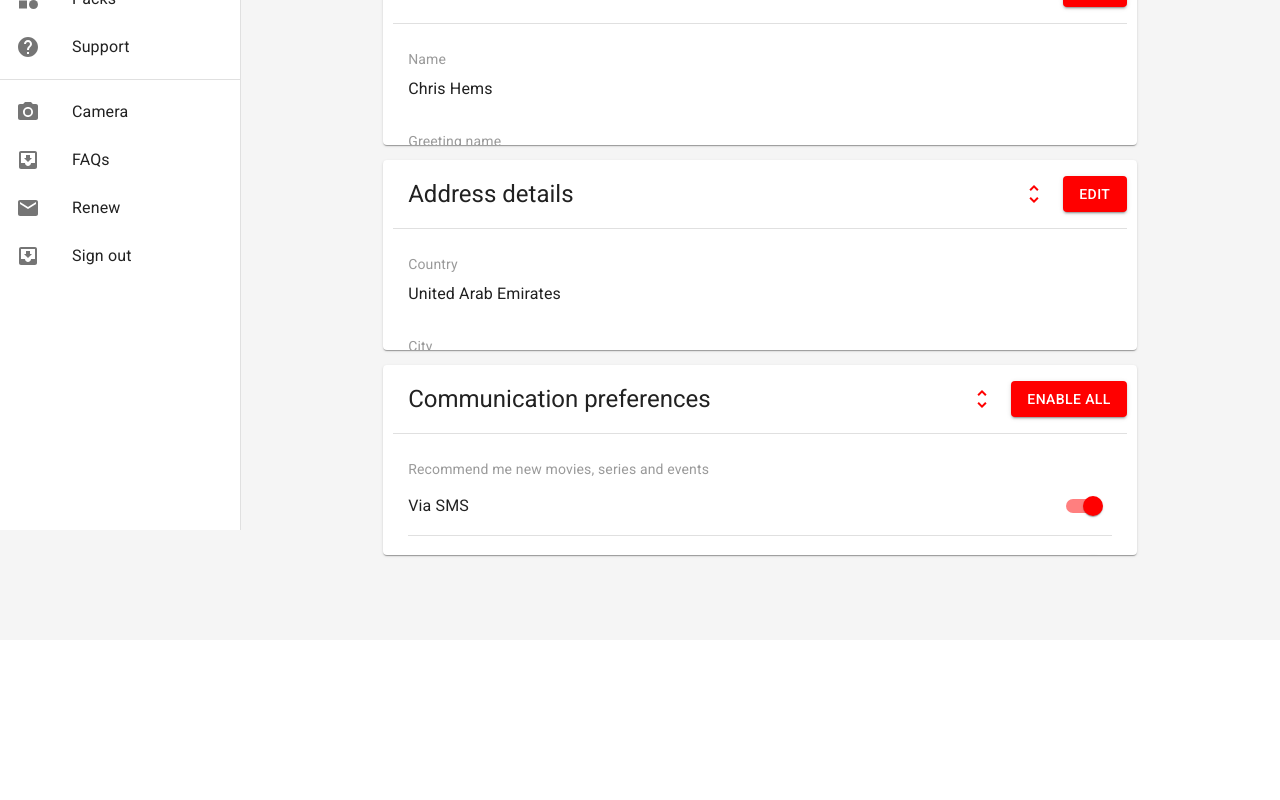
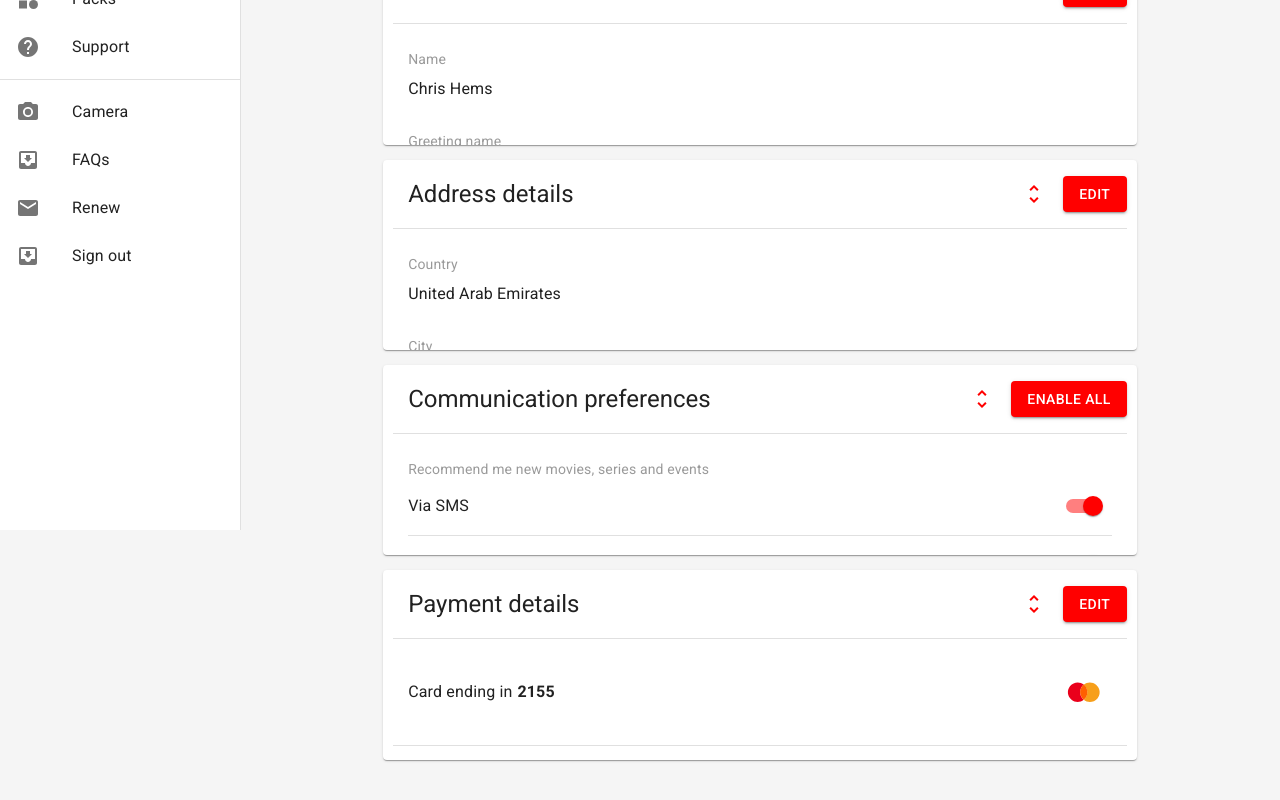
Before and after one commit to melondxbb/myosn, a React (Create React App) app: page /#/account in a window 1280 px wide. Shown: the part 270-1070 px from the top of the page. Before the commit the page ends 910 px from the top, so only its background shows below. Built offline with nearby package versions, Linux system fonts and the light colour scheme; sample sign-in values are in the browser's storage.

Commit message:
added payment section

```diff
--- a/src/components/Account/Account.js
+++ b/src/components/Account/Account.js
@@ -1,14 +1,15 @@
 import React, { useState } from "react";
 import { useNavigate } from "react-router-dom";
-import { Box, Button, Container, Slide, Collapse, Grid, Paper, Typography, Switch, Divider, IconButton } from "@material-ui/core";
+import { Box, Button, Container, Slide, Collapse, Grid, Paper, Typography, Switch, Avatar, Divider, IconButton } from "@material-ui/core";
 import UnfoldMoreIcon from '@material-ui/icons/UnfoldMore';
 
 import { useStyles } from "./account.styles";
-import { accountData, personalData, addressData } from "./data";
+import { accountData, personalData, addressData, paymentData } from "./data";
 import EditModal from "../../core/EditModal/EditModal";
 import EditAccount from "./Edit/EditAccount";
 import EditAddress from "./Edit/EditAddress";
 import EditPersonal from "./Edit/EditPersonal";
+import cardLogo from "../../assets/icon-mastercard.svg";
 
 const Account = () => {
   const [accountInfo, setAccountInfo] = useState(accountData);
@@ -374,6 +375,74 @@ const Account = () => {
       </Slide>
 
       <Slide in={true} direction="up">
+        <Paper className={classes.infoBox}>
+          <Collapse in={isDroped === 5} collapsedSize={collapsedSize}>
+            <Grid container className={classes.infoContainer}>
+              <Grid item className={classes.infoHead}>
+                <Typography
+                  noWrap
+                  variant="h5"
+                  className={classes.infoHeadTxt}
+                >
+                  Payment details
+                </Typography>
+                <Box>
+                  <IconButton
+                    color="primary"
+                    aria-label="view more"
+                    onClick={() => setIsDroped((prev) => prev === 5 ? 0 : 5)}
+                  >
+                    <UnfoldMoreIcon />
+                  </IconButton>
+                  <Button
+                    variant="contained"
+                    color="primary"
+                    className={classes.cta}
+                    // onClick={handleEnableAll}
+                  >
+                    Edit
+                  </Button>
+                </Box>
+              </Grid>
+              <Divider variant="middle" className={classes.divider} />
+              <Grid item className={classes.infoItem}>
+                <Box className={classes.cardItem}>
+                  <Typography
+                    variant="body1"
+                    className={classes.cardVal}
+                  >
+                    Card ending in
+                  </Typography>
+                  <Typography
+                    variant="body1"
+                    className={classes.cardEnd}
+                  >
+                    2155
+                  </Typography>
+                  <Avatar aria-label="logo" title="mastercard" className={classes.cardLogo} src={cardLogo} />
+                </Box>
+              </Grid>
+              <Divider variant="middle" className={classes.divider} />
+              {paymentData.map((item) => (
+                <Grid item className={classes.infoItem} key={item.key}>
+                  <Typography variant="body2" className={classes.infoKey}>
+                    {item.key}
+                  </Typography>
+                  <Typography
+                    variant="body1"
+                    className={classes.infoVal}
+                  >
+                    {item.val}
+                  </Typography>
+                </Grid>
+              ))}
+
+            </Grid>
+          </Collapse>
+        </Paper>
+      </Slide>
+
+      <Slide in={true} direction="up">
         <Box className={classes.logout}>
           <Button
             variant="outlined"
--- a/src/components/Account/account.styles.js
+++ b/src/components/Account/account.styles.js
@@ -56,5 +56,18 @@ export const useStyles = makeStyles((theme) => ({
     alignItems: "center",
     justifyContent: "space-between",
   },
+  cardLogo: {
+    width: theme.spacing(7),
+    height: theme.spacing(7),
+  },
+  cardItem: {
+    display: "flex",
+    alignItems: "center",
+  },
+  cardEnd: {
+    flex: 1,
+    marginLeft: 5,
+    fontWeight: "bold",
+  },
 
 }));
--- a/src/components/Account/data.js
+++ b/src/components/Account/data.js
@@ -76,3 +76,19 @@ export const addressData = [
     val: "22338",
   },
 ];
+
+export const paymentData = [
+  {
+    key: "Card number",
+    val: "************2155",
+  },
+  {
+    key: "Name",
+    val: "Chris Hems",
+  },
+  {
+    key: "Expiry",
+    val: "Sep, 2026",
+  },
+
+];
```
